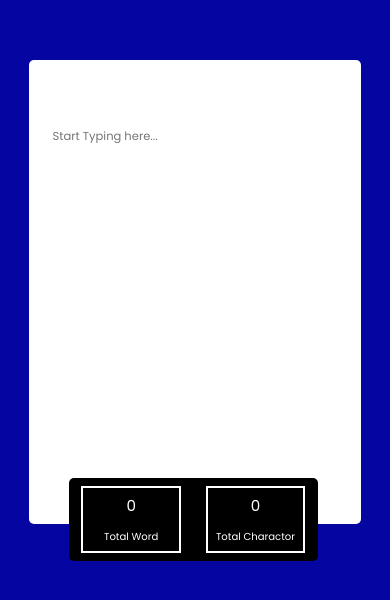
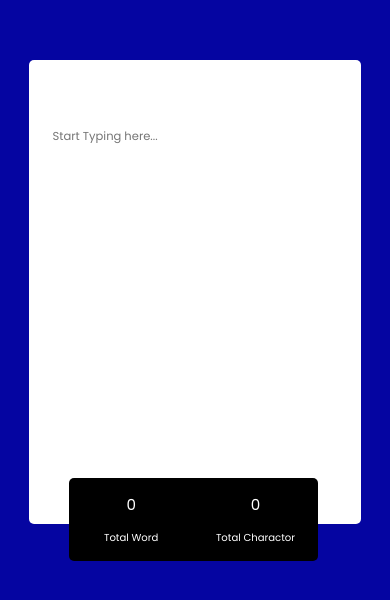
Before and after one commit to tushargadher/WordCount, a plain HTML site: page index.html in a window 390 px wide. Shown: the part 130-730 px from the top of the page. Drawn offline with Linux system fonts and the light colour scheme.

Commit message:
Update File

```diff
--- a/style.css
+++ b/style.css
@@ -107,7 +107,7 @@ span
     }
     .wordCounter,.charCounter{
         /* font-size: 1.2rem;     */
-        border: 2px solid white;
+/*         border: 2px solid white; */
         width: 40%;
       }
 }
@@ -122,7 +122,7 @@ span
     }
     .wordCounter,.charCounter{
         /* font-size: 1.2rem;     */
-        border: 2px solid white;
+/*         border: 2px solid white; */
         width: 40%;
       }
       #Wvalue,#Cvalue{
```
